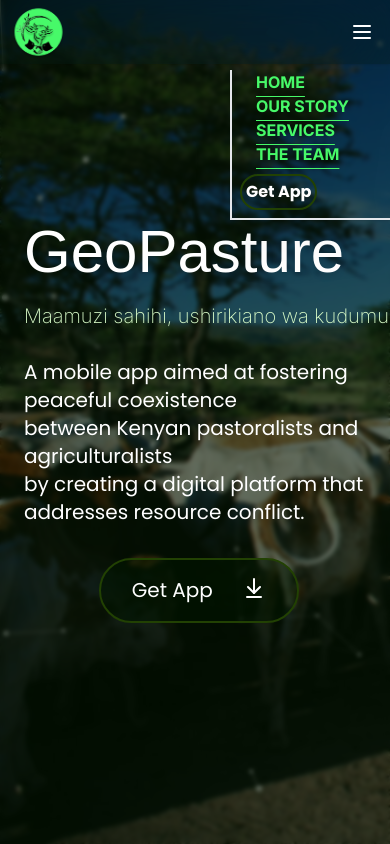
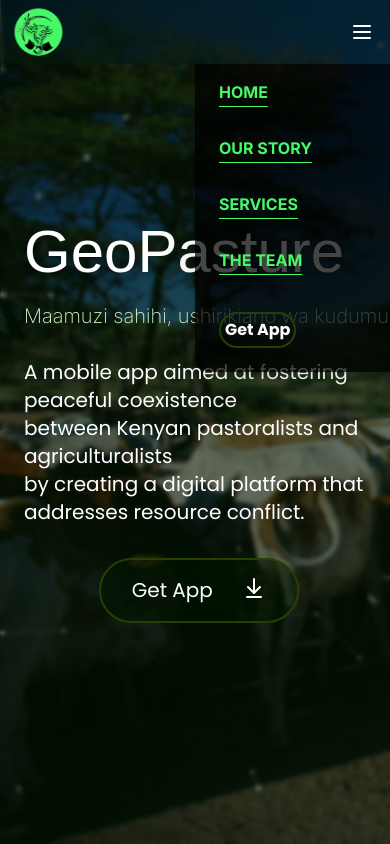
Before and after one commit to Icey-Python/BomaLink-web, a Next.js app: page /#Home in a window 390 px wide. Both pictures are taken after a click on the element 370 px from the left and 32 px from the top of the page. Shown: the top 844 px of the page. Built offline with nearby package versions, Linux system fonts and the light colour scheme; a web font is replaced by a local one.

Commit message:
Style: editted the styles for the dropdown on small screen

```diff
--- a/components/Footer.tsx
+++ b/components/Footer.tsx
@@ -8,7 +8,7 @@
 function Footer({ tagId }: Props) {
   return (
     <footer
-      className="bg-green-950 text-green-200 w-screen h-fit lg:py-5"
+      className="bg-green-950 text-green-200 w-screen h-fit py-5 lg:py-5"
       id={tagId}
     >
       <div className="flex flex-col mx-auto md:mx-0 lg:mx-0 md:flex-row justify-around items-start md:items-center w-full h-fit">
@@ -43,7 +43,7 @@
           <h3 className="text-lg font-bold">Get in touch</h3>
           <p className="text-sm">info.jhub@jkuat.ac.ke</p>
           {/*hotline*/}
-          <p className="text-sm">+1(238) 468-150-231</p>
+          <p className="text-sm">067-5352711</p>
         </div>
       </div>
     </footer>
--- a/components/Header.tsx
+++ b/components/Header.tsx
@@ -53,13 +53,13 @@
       </div>
       <div className='lg:hidden pr-4' onClick={openDropDown}><Menu /></div>
       {isOpen && (
-        <div className="absolute top-[70px] backdrop-blur-2xl bg-black/50 right-0 bg-transparent  shadow shadow-[#021500]-500/40 w-40 font-bold border-2 border-r-0 border-t-0">
-          <ul>
-            <li><Navlink label="HOME" path="#Home" ></Navlink></li>
-            <li><Navlink label="OUR STORY" path="#story"></Navlink></li>
-            <li><Navlink label="SERVICES" path="#service"></Navlink></li>
-            <li><Navlink label="THE TEAM" path="#team"></Navlink></li>
-            <li><button className="font-poppins transition duration-500 bg-transparent p-1 m-2 border-2 border-[#224103] h-fit rounded-full text-white hover:text-[#021500] hover:bg-[#47f969]">Get App</button></li>
+        <div className="absolute top-[100%] backdrop-blur-2xl glasss rounded-bl-2xl bg-black/70 right-0 w-[50%] h-fit space-y-4 shadow shadow-[#021500]-500/40 font-bold ">
+          <ul className='h-fit'>
+            <li className='py-4'><Navlink label="HOME" path="#Home" ></Navlink></li>
+            <li className='py-4'><Navlink label="OUR STORY" path="#story"></Navlink></li>
+            <li className='py-4'><Navlink label="SERVICES" path="#service"></Navlink></li>
+            <li className='py-4'><Navlink label="THE TEAM" path="#team"></Navlink></li>
+            <li className='p-4'><button className="font-poppins transition duration-500 bg-transparent p-1 m-2 border-2 border-[#224103] h-fit rounded-full text-white hover:text-[#021500] hover:bg-[#47f969]">Get App</button></li>
           </ul>
         </div>
       )}
--- a/components/Navlink.tsx
+++ b/components/Navlink.tsx
@@ -47,7 +47,7 @@
 
   return (
      <Link
-      className={`w-screen lg:w-fit transition-all hover:duration-700 ease-in duration-400 px-3 mx-3 rounded-full hover:underline hover:underline-offset-8 hover:decoration-2 hover:decoration-white focus:active ${isActive ? 'active' : ''}`}
+      className={`w-screen lg:w-fit transition-all hover:duration-700 ease-in duration-400 px-3 mx-3 rounded-full hover:underline hover:underline-offset-8 hover:decoration-2 hover:decoration-white focus:active my-3 ${isActive ? 'active' : ''}`}
       href={path}
       onClick={handleClick}
     >
--- a/components/Partners.tsx
+++ b/components/Partners.tsx
@@ -7,20 +7,20 @@
       <h3 className="text-6xl text-green-900 font-poppins font-bold mx-auto">
         Partners
       </h3>
-      <div className="flex justify-around align center px-20 py-20">
+      <div className="flex justify-around items-center space-x-4 lg-px-20 lg-py-20 ">
         <Image
           src={"/JKUAT.png"}
           alt="Partners"
           height={50}
           width={50}
-          style={{ width: "150px", height: "auto" }}
+          style={{ width: "100px", height: "100px" }}
         />
         <Image
           src={"/JHUB Africa.png"}
           alt="Partners"
           height={50}
           width={50}
-          style={{ width: "150px", height: "auto" }}
+          style={{ width: "auto", height: "150px" }}
         />
       </div>
     </div>
```
